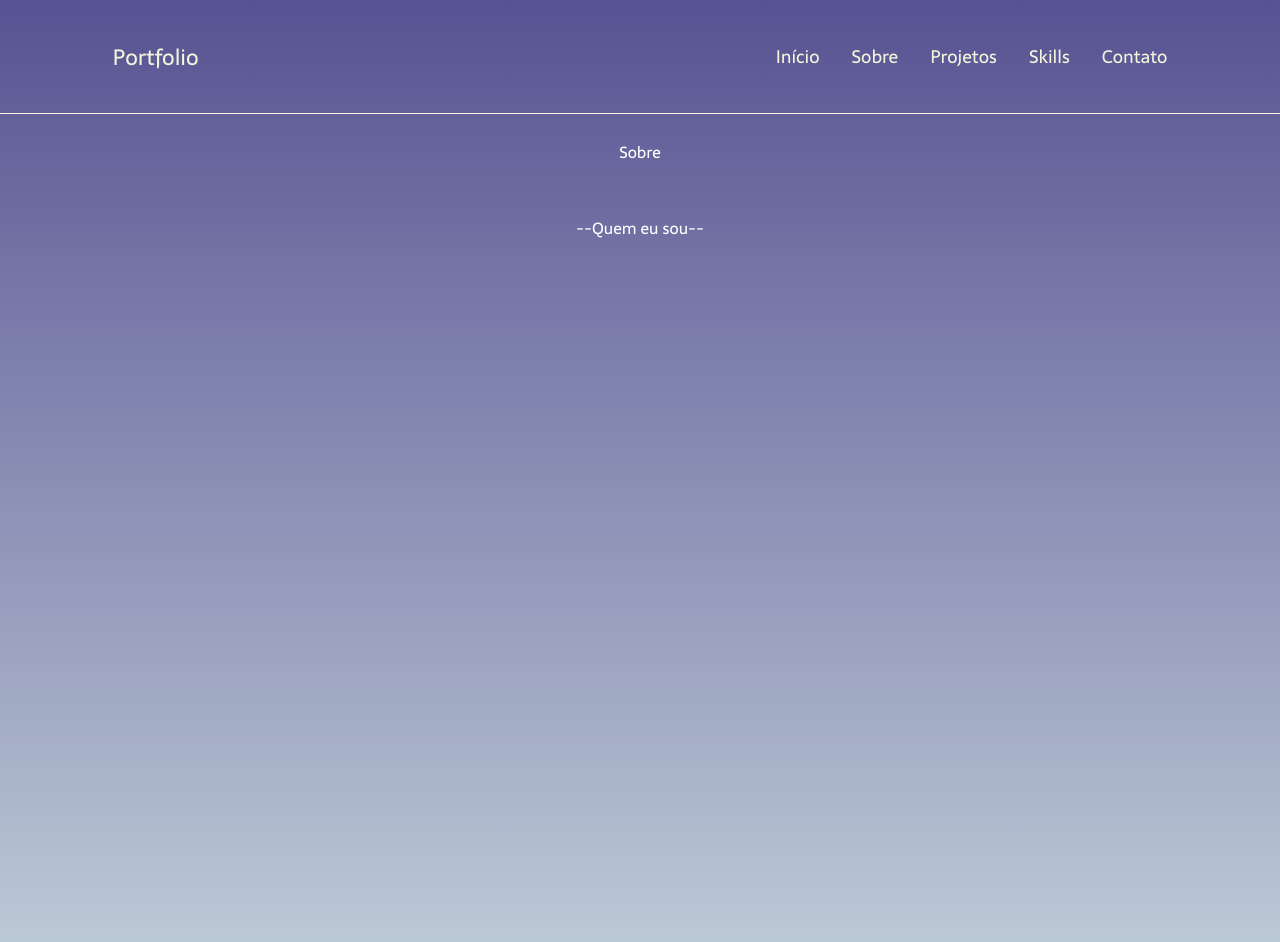
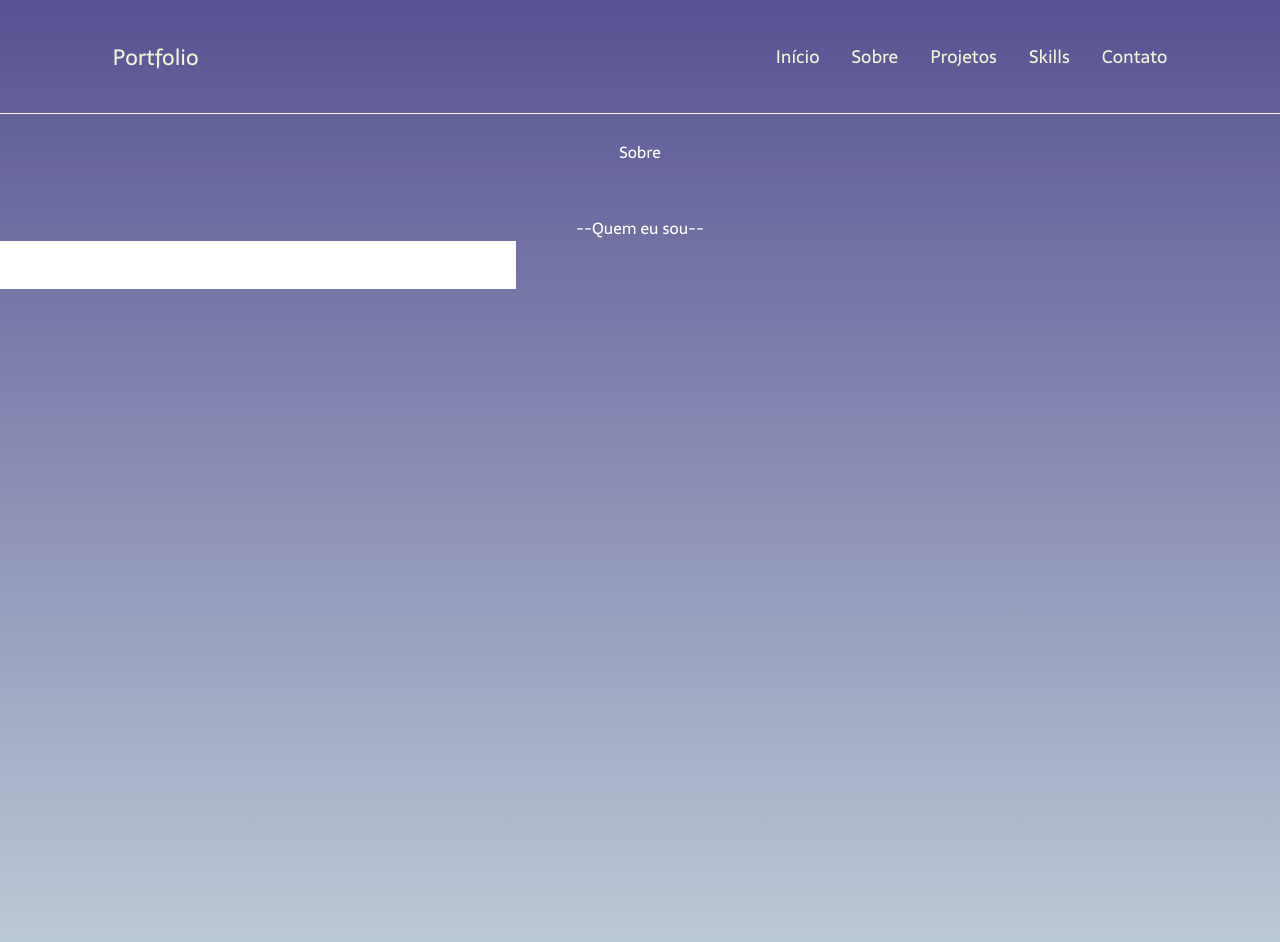
Before and after one commit to amandaresende/portfolio, a React (Create React App) app: page /about in a window 1280 px wide. Shown: the top 942 px of the page. Built offline with nearby package versions, Linux system fonts and the light colour scheme.

Commit message:
feat: mudanças no about

```diff
--- a/src/views/About/About.css
+++ b/src/views/About/About.css
@@ -15,3 +15,18 @@
     margin-top: 50px;
     text-align: center;
 }
+
+.background{
+    flex-grow: 1;
+    background-color:#fff;
+    color: #000;
+    padding:8px;
+    justify-content: space-between;
+
+    display:flex;
+    flex-direction:column;
+    flex-wrap: wrap;
+    max-width: 500px;
+    min-width: 500px;
+
+}
--- a/src/views/About/About.jsx
+++ b/src/views/About/About.jsx
@@ -1,12 +1,21 @@
 import './About.css'
 import React from 'react'
+
+
 
 const About = props => (
     <div className="about">
         <div className="text-about">
-        <span className="first-text-about">Sobre</span>
-        <span className="second-text-about">--Quem eu sou--</span>
+            <span className="first-text-about">Sobre</span>
+            <span className="second-text-about">--Quem eu sou--</span>
         </div>
+
+        <section>
+        <div className="background"></div>
+        <div className="background"></div>
+        <div className="background"></div>
+        </section>
+
 
     </div>
 
```
